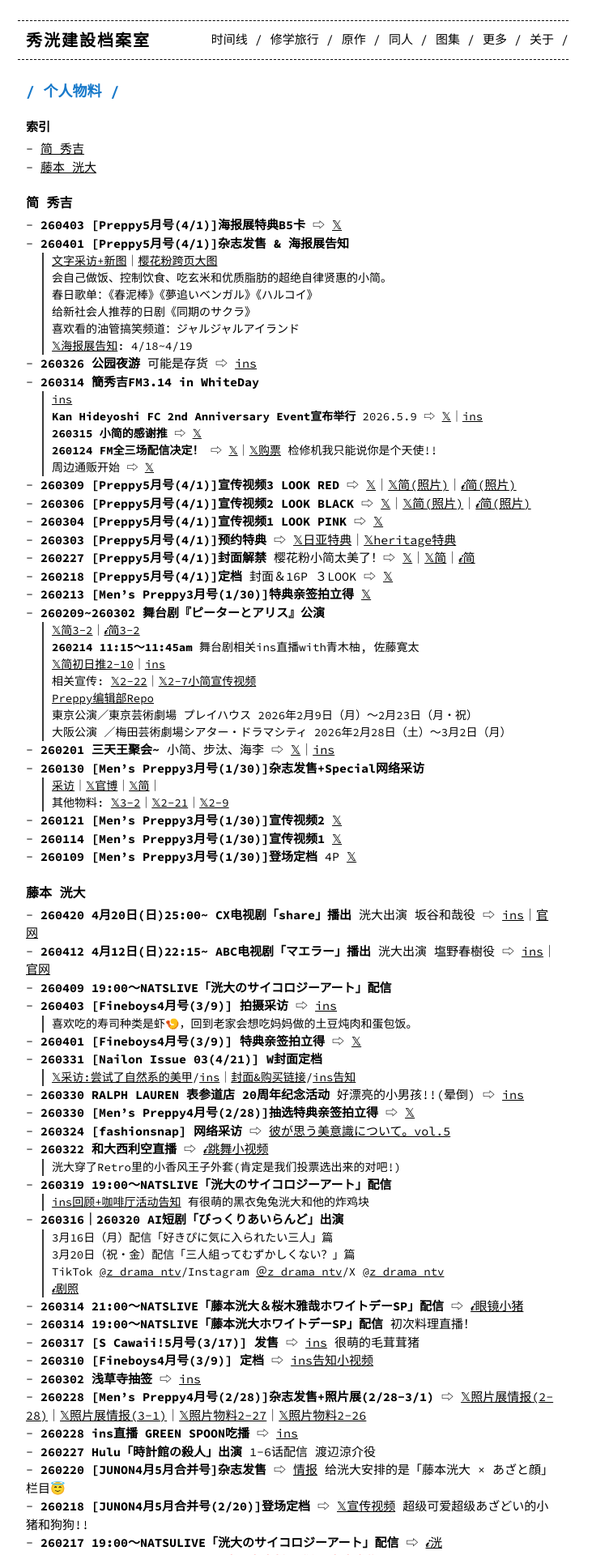
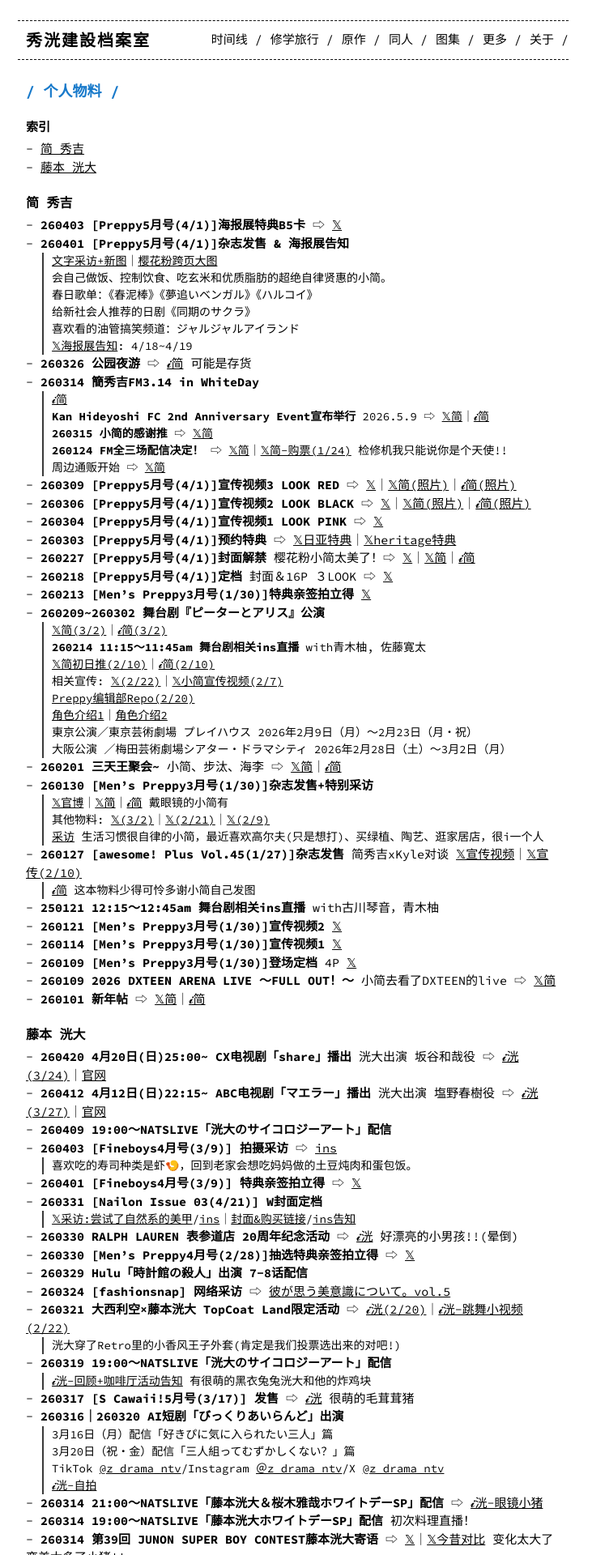
Before and after one commit to eri329/hidekou, a Jekyll site: the page built from solo.md, in a window 1280 px wide. Shown: the top 1920 px of the page at 81% size, without its empty margins (278-1009 px from the left). Built offline with Jekyll 4.4.1, drawn with Linux system fonts in a browser that asks for light colours; comment, search, counter and statistics services are not loaded; some of the changed text lies outside the part shown.

```diff
--- a/_sass/base.scss
+++ b/_sass/base.scss
@@ -291,10 +291,18 @@ li p {
 	color: #ee5b9f;
 }
 
+.sublist h4 {
+	/* orange:  #ee5222;
+	yellow: #ee8122;*/
+	font-weight: inherit;
+	font-size:inherit;
+	color: #28aa67;
+	display: inline;
+}
+
 .text-blue{
 	color: #1779ca;
 }
-
 
 .text-pink{
 	color: #ee5b9f;
@@ -302,6 +310,10 @@ li p {
 
 .text-red{
 	color: #ff1818;
+}
+
+.text-green{
+	color: #28aa67;
 }
 
 /**
--- a/solo.md
+++ b/solo.md
@@ -21,13 +21,13 @@ permalink: /solo/
     > 给新社会人推荐的日剧《同期のサクラ》
     > 喜欢看的油管搞笑频道：ジャルジャルアイランド
     > [𝕏海报展告知](https://x.com/preppy_magazine/status/2039281619069247671): 4/18~4/19
-* **260326 公园夜游** 可能是存货 ⇨ [ins](https://www.instagram.com/p/DWWKZqkAcnX/)
+* **260326 公园夜游** ⇨ [𝓲简](https://www.instagram.com/p/DWWKZqkAcnX/) 可能是存货
 * **260314 簡秀吉FM3.14 in WhiteDay**
-    > [ins](https://www.instagram.com/p/DV5p_dXgRfH/)
-    > **Kan Hideyoshi FC 2nd Anniversary Event宣布举行** 2026.5.9 ⇨ [𝕏](https://x.com/kan_hideyoshi/status/2032795150213361728)｜[ins](https://www.instagram.com/p/DV3Vn0kk78_/)
-    > **260315 小简的感谢推** ⇨ [𝕏](https://x.com/kan_hideyoshi/status/2033120587661639877)
-    > **260124 FM全三场配信决定！** ⇨ [𝕏](https://x.com/kan_hideyoshi/status/2015030271628984688)｜[𝕏购票](https://x.com/kan_hideyoshi/status/2015030692657365138) 检修机我只能说你是个天使!!
-    > 周边通贩开始 ⇨ [𝕏](https://x.com/kan_hideyoshi/status/2032788930429648988)
+    > [𝓲简](https://www.instagram.com/p/DV5p_dXgRfH/)
+    > **Kan Hideyoshi FC 2nd Anniversary Event宣布举行** 2026.5.9 ⇨ [𝕏简](https://x.com/kan_hideyoshi/status/2032795150213361728)｜[𝓲简](https://www.instagram.com/p/DV3Vn0kk78_/)
+    > **260315 小简的感谢推** ⇨ [𝕏简](https://x.com/kan_hideyoshi/status/2033120587661639877)
+    > **260124 FM全三场配信决定！** ⇨ [𝕏简](https://x.com/kan_hideyoshi/status/2015030271628984688)｜[𝕏简-购票(1/24)](https://x.com/kan_hideyoshi/status/2015030692657365138) 检修机我只能说你是个天使!!
+    > 周边通贩开始 ⇨ [𝕏简](https://x.com/kan_hideyoshi/status/2032788930429648988)
 * **260309 [Preppy5月号(4/1)]宣传视频3 LOOK RED** ⇨ [𝕏](https://x.com/preppy_magazine/status/2030946709312872943)｜[𝕏简(照片)](https://x.com/kan_hideyoshi/status/2030949588375585115)｜[𝓲简(照片)](https://www.instagram.com/p/DVqOxLtAd3q/)
 * **260306 [Preppy5月号(4/1)]宣传视频2 LOOK BLACK** ⇨ [𝕏](https://x.com/preppy_magazine/status/2029859539722371361)｜[𝕏简(照片)](https://x.com/kan_hideyoshi/status/2029861175610200232)｜[𝓲简(照片)](https://www.instagram.com/p/DVifz6UgSqE/)
 * **260304 [Preppy5月号(4/1)]宣传视频1 LOOK PINK** ⇨ [𝕏](https://x.com/preppy_magazine/status/2029134769234014703)
@@ -36,56 +36,65 @@ permalink: /solo/
 * **260218 [Preppy5月号(4/1)]定档** 封面＆16P ３LOOK ⇨ [𝕏](https://x.com/preppy_magazine/status/2023958811040502198)
 * **260213 [Men's Preppy3月号(1/30)]特典亲签拍立得** [𝕏](https://x.com/MensPREPPY/status/2022143706569314607)
 * **260209~260302 舞台剧『ピーターとアリス』公演**
-    > [𝕏简3-2](https://x.com/kan_hideyoshi/status/2028422110587285813)｜[𝓲简3-2](https://www.instagram.com/p/DVYRSt1gR4O/)
-    > **260214 11:15～11:45am** 舞台剧相关ins直播with青木柚, 佐藤寛太
-    > [𝕏简初日推2-10](https://x.com/kan_hideyoshi/status/2021168947534463070)｜[ins](https://www.instagram.com/p/DUkvERzAaGJ/)
-    > 相关宣传: [𝕏2-22](https://x.com/peteralice2026/status/2025514631612240023)｜[𝕏2-7小简宣传视频](https://x.com/peteralice2026/status/2019969375659565455)
-    > [Preppy编辑部Repo](https://preppyweb.com/article/18467)
+    > [𝕏简(3/2)](https://x.com/kan_hideyoshi/status/2028422110587285813)｜[𝓲简(3/2)](https://www.instagram.com/p/DVYRSt1gR4O/)
+    > **260214 11:15～11:45am 舞台剧相关ins直播** with青木柚, 佐藤寛太
+    > [𝕏简初日推(2/10)](https://x.com/kan_hideyoshi/status/2021168947534463070)｜[𝓲简(2/10)](https://www.instagram.com/p/DUkvERzAaGJ/)
+    > 相关宣传: [𝕏(2/22)](https://x.com/peteralice2026/status/2025514631612240023)｜[𝕏小简宣传视频(2/7)](https://x.com/peteralice2026/status/2019969375659565455)
+    > [Preppy编辑部Repo(2/20)](https://preppyweb.com/article/18467)
+    > [角色介绍1](https://x.com/peteralice2026/status/2017077813770178656)｜[角色介绍2](https://x.com/peteralice2026/status/2017160875648471305)
     > 東京公演／東京芸術劇場 プレイハウス 2026年2月9日（月）～2月23日（月・祝）
     > 大阪公演 ／梅田芸術劇場シアター・ドラマシティ 2026年2月28日（土）～3月2日（月）
-* **260201 三天王聚会~** 小简、步汰、海李 ⇨ [𝕏](https://x.com/kan_hideyoshi/status/2017922007124652543)｜[ins](https://www.instagram.com/p/DUNqivpgTpE/)
-* **260130 [Men's Preppy3月号(1/30)]杂志发售+Special网络采访**
-    > [采访](https://preppyweb.com/article/13642)｜[𝕏官博](https://x.com/MensPREPPY/status/2017077812331762041)｜[𝕏简](https://x.com/kan_hideyoshi/status/2017191401327571231)｜
-    > 其他物料: [𝕏3-2](https://x.com/MensPREPPY/status/2028334487172698393)｜[𝕏2-21](https://x.com/MensPREPPY/status/2025042809640595708)｜[𝕏2-9](https://x.com/MensPREPPY/status/2020694148496634272)
+* **260201 三天王聚会~** 小简、步汰、海李 ⇨ [𝕏简](https://x.com/kan_hideyoshi/status/2017922007124652543)｜[𝓲简](https://www.instagram.com/p/DUNqivpgTpE/)
+* **260130 [Men's Preppy3月号(1/30)]杂志发售+特别采访**
+    > [𝕏官博](https://x.com/MensPREPPY/status/2017077812331762041)｜[𝕏简](https://x.com/kan_hideyoshi/status/2017191401327571231)｜[𝓲简](https://www.instagram.com/p/DUIeSTuAS9F/) 戴眼镜的小简有
+    > 其他物料: [𝕏(3/2)](https://x.com/MensPREPPY/status/2028334487172698393)｜[𝕏(2/21)](https://x.com/MensPREPPY/status/2025042809640595708)｜[𝕏(2/9)](https://x.com/MensPREPPY/status/2020694148496634272)
+    > [采访](https://preppyweb.com/article/13642) 生活习惯很自律的小简，最近喜欢高尔夫(只是想打)、买绿植、陶艺、逛家居店，很i一个人
+* **260127 [awesome! Plus Vol.45(1/27)]杂志发售** 简秀吉xKyle对谈 [𝕏宣传视频](https://x.com/BP25th_awesome/status/2016063724092850629)｜[𝕏宣传(2/10)](https://x.com/BP25th_awesome/status/2021222626396418126)
+    > [𝓲简](https://www.instagram.com/p/DT5Bv2RgRwQ/) 这本物料少得可怜多谢小简自己发图
+* **250121 12:15～12:45am 舞台剧相关ins直播** with古川琴音，青木柚
 * **260121 [Men's Preppy3月号(1/30)]宣传视频2** [𝕏](https://x.com/MensPREPPY/status/2013808784532218344)
 * **260114 [Men's Preppy3月号(1/30)]宣传视频1** [𝕏](https://x.com/MensPREPPY/status/2011272065702379586)
 * **260109 [Men's Preppy3月号(1/30)]登场定档** 4P [𝕏](https://x.com/MensPREPPY/status/2009565817575244273)
-
+* **260109 2026 DXTEEN ARENA LIVE 〜FULL OUT！〜** 小简去看了DXTEEN的live ⇨ [𝕏简](https://x.com/kan_hideyoshi/status/2009624618139836593)
+* **260101 新年帖** ⇨ [𝕏简](https://x.com/kan_hideyoshi/status/2006668755011776684)｜[𝓲简](https://www.instagram.com/p/DS9tGd7gdps/)
 
 ## 藤本 洸大
 {: #kodai}
 
-* **260420 4月20日(日)25:00~ CX电视剧「share」播出** 洸大出演 坂谷和哉役 ⇨ [ins](https://www.instagram.com/p/DWRKHTMFG0q/)｜[官网](https://www.nbcuni.co.jp/jcon/share/)
-* **260412 4月12日(日)22:15~ ABC电视剧「マエラー」播出** 洸大出演 塩野春樹役 ⇨ [ins](https://www.instagram.com/p/DWYkRviFET7)｜[官网](https://www.asahi.co.jp/drama_error/)
+* **260420 4月20日(日)25:00~ CX电视剧「share」播出** 洸大出演 坂谷和哉役 ⇨ [𝓲洸(3/24)](https://www.instagram.com/p/DWRKHTMFG0q/)｜[官网](https://www.nbcuni.co.jp/jcon/share/)
+* **260412 4月12日(日)22:15~ ABC电视剧「マエラー」播出** 洸大出演 塩野春樹役 ⇨ [𝓲洸(3/27)](https://www.instagram.com/p/DWYkRviFET7)｜[官网](https://www.asahi.co.jp/drama_error/)
 * **260409 19:00〜NATSLIVE「洸大のサイコロジーアート」配信**
 * **260403 [Fineboys4月号(3/9)] 拍摄采访** ⇨ [ins](https://www.instagram.com/reel/DWqelsChh_S/)
     > 喜欢吃的寿司种类是虾🍤，回到老家会想吃妈妈做的土豆炖肉和蛋包饭。
 * **260401 [Fineboys4月号(3/9)] 特典亲签拍立得** ⇨ [𝕏](https://x.com/FINEBOYS_JP/status/2038994738989375816)
 * **260331 [Nailon Issue 03(4/21)] W封面定档**
     > [𝕏采访:尝试了自然系的美甲](https://x.com/nailonmagazine/status/2038912132218335297)/[ins](https://www.instagram.com/p/DWix6_oz51K/)｜[封面&购买链接](https://www.nylon.jp/nailon03_kodai)/[ins告知](https://www.instagram.com/p/DWiwL4kkr9g/)
-* **260330 RALPH LAUREN 表参道店 20周年纪念活动** 好漂亮的小男孩!!(晕倒) ⇨ [ins](https://www.instagram.com/p/DWgsy6-lBfE)
+* **260330 RALPH LAUREN 表参道店 20周年纪念活动** ⇨ [𝓲洸](https://www.instagram.com/p/DWgsy6-lBfE) 好漂亮的小男孩!!(晕倒)
 * **260330 [Men's Preppy4月号(2/28)]抽选特典亲签拍立得** ⇨ [𝕏](https://x.com/MensPREPPY/status/2038451147397017671)
+* **260329 Hulu「時計館の殺人」出演 7-8话配信**
 * **260324 [fashionsnap] 网络采访** ⇨ [彼が思う美意識について。vol.5](https://www.fashionsnap.com/special/sense-of-beauty-05/)
-* **260322 和大西利空直播** ⇨ [𝓲跳舞小视频](https://www.instagram.com/p/DWLkwOPCThP/)
+* **260321 大西利空×藤本洸大 TopCoat Land限定活动** ⇨ [𝓲洸(2/20)](https://www.instagram.com/p/DU-cB_OktuO/)｜[𝓲洸-跳舞小视频(2/22)](https://www.instagram.com/p/DWLkwOPCThP/)
     > 洸大穿了Retro里的小香风王子外套(肯定是我们投票选出来的对吧!)
 * **260319 19:00〜NATSLIVE「洸大のサイコロジーアート」配信**
-    > [ins回顾+咖啡厅活动告知](https://www.instagram.com/p/DWEMJkxFOhV/) 有很萌的黑衣兔兔洸大和他的炸鸡块
+    > [𝓲洸-回顾+咖啡厅活动告知](https://www.instagram.com/p/DWEMJkxFOhV/) 有很萌的黑衣兔兔洸大和他的炸鸡块
+* **260317 [S Cawaii!5月号(3/17)] 发售** ⇨ [𝓲洸](https://www.instagram.com/p/DV-9MwvlCpb/) 很萌的毛茸茸猪
 * **260316｜260320 AI短剧「びっくりあいらんど」出演**
     > 3月16日（月）配信「好きぴに気に入られたい三人」篇
     > 3月20日（祝・金）配信「三人組ってむずかしくない？」篇
     > TikTok [@z_drama_ntv](https://www.tiktok.com/@z_drama_ntv)/Instagram [＠z_drama_ntv](https://www.instagram.com/z_drama_ntv/)/X [@z_drama_ntv](https://x.com/z_drama_ntv)
-    > [𝓲剧照](https://www.instagram.com/p/DV8gI-cFGqf/)
-* **260314 21:00〜NATSLIVE「藤本洸大＆桜木雅哉ホワイトデーSP」配信** ⇨ [𝓲眼镜小猪](https://www.instagram.com/p/DV3eoDJFNjj/)
+    > [𝓲洸-自拍](https://www.instagram.com/p/DV8gI-cFGqf/)
+* **260314 21:00〜NATSLIVE「藤本洸大＆桜木雅哉ホワイトデーSP」配信** ⇨ [𝓲洸-眼镜小猪](https://www.instagram.com/p/DV3eoDJFNjj/)
 * **260314 19:00〜NATSLIVE「藤本洸大ホワイトデーSP」配信** 初次料理直播！
-* **260317 [S Cawaii!5月号(3/17)] 发售** ⇨ [ins](https://www.instagram.com/p/DV-9MwvlCpb/) 很萌的毛茸茸猪
+* **260314 第39回 JUNON SUPER BOY CONTEST藤本洸大寄语** ⇨ [𝕏](https://x.com/JUNON_jp/status/2032743543177904293)｜[𝕏今昔对比](https://x.com/JUNON_jp/status/2032652939605561641) 变化太大了变美太多了小猪!!
+* **260312 [JUNON4月5月合并号(2/20)]抽赏活动开始** 3/12~4/2 ⇨ [𝕏](https://x.com/JUNON_jp/status/2032018870941466918)｜[𝕏告知(2/20)](https://x.com/JUNON_jp/status/2024740820927336548)
 * **260310 [Fineboys4月号(3/9)] 定档** ⇨ [ins告知小视频](https://www.instagram.com/reel/DVs5MzUEd3A/)
-* **260302 浅草寺抽签** ⇨ [ins](https://www.instagram.com/p/DVYaIroFN1G/)
-* **260228 [Men's Preppy4月号(2/28)]杂志发售+照片展(2/28-3/1)** ⇨ [𝕏照片展情报(2-28)](https://x.com/MensPREPPY/status/2027575734475047011)｜[𝕏照片展情报(3-1)](https://x.com/MensPREPPY/status/2027881506861895943)｜[𝕏照片物料2-27](https://x.com/MensPREPPY/status/2027330370614518041)｜[𝕏照片物料2-26](https://x.com/MensPREPPY/status/2026854744182964407)
-* **260228 ins直播 GREEN SPOON吃播** ⇨ [ins](https://www.instagram.com/p/DVTXkltiRFe/)
+* **260302 浅草寺抽签** ⇨ [𝓲洸](https://www.instagram.com/p/DVYaIroFN1G/)
+* **260228 [Men's Preppy4月号(2/28)]杂志发售+照片展(2/28-3/1)** ⇨ [𝕏照片展情报(2/28)](https://x.com/MensPREPPY/status/2027575734475047011)｜[𝕏照片展情报(3/1)](https://x.com/MensPREPPY/status/2027881506861895943)｜[𝕏照片物料(2/27)](https://x.com/MensPREPPY/status/2027330370614518041)｜[𝕏照片物料(2/26)](https://x.com/MensPREPPY/status/2026854744182964407)
+* **260228 ins直播 GREEN SPOON吃播** ⇨ [𝓲洸](https://www.instagram.com/p/DVTXkltiRFe/)
 * **260227 Hulu「時計館の殺人」出演** 1-6话配信 渡辺涼介役
-* **260220 [JUNON4月5月合并号]杂志发售** ⇨ [情报](https://www.junon-tv.jp/articles/4215) 给洸大安排的是「藤本洸大 × あざと顔」栏目😇
-* **260218 [JUNON4月5月合并号(2/20)]登场定档** ⇨ [𝕏宣传视频](https://x.com/JUNON_jp/status/2023955645746250055) 超级可爱超级あざどい的小猪和狗狗!!
-* **260217 19:00～NATSULIVE「洸大のサイコロジーアート」配信** ⇨ [𝓲洸](https://www.instagram.com/p/DU3EDxGFETv/)
+* **260220 [JUNON4月5月合并号(2/20)]杂志发售** ⇨ [情报](https://www.junon-tv.jp/articles/4215) 给洸大安排的是「藤本洸大 × あざと顔」栏目😇
+* **260218 [JUNON4月5月合并号(2/20)]登场定档** ⇨ [𝕏宣传视频](https://x.com/JUNON_jp/status/2023955645746250055) 超级可爱超级あざとい的小猪和狗狗!
+* **260217 19:00～NATSLIVE「洸大のサイコロジーアート」配信** ⇨ [𝓲洸](https://www.instagram.com/p/DU3EDxGFETv/)
 * **260216 [Retro2月号(2/16)] 中国杂志封面登场&杂志发售**{: .text-red} ⇨ [𝓲洸](https://www.instagram.com/p/DU0M7aAFIyX/) Retro请人手一套好吗
     > **260209** [📕定档&宣传视频](https://www.xiaohongshu.com/discovery/item/6989a234000000001a021293?source=webshare&xhsshare=pc_web&xsec_token=ABAoRtZM1xosEKEZqcEjdXdxPYb7oDp3o6Cpjp0H0-ro8=&xsec_source=pc_share)
     > **260210** [📕小卡预览](https://www.xiaohongshu.com/discovery/item/698af39a000000001a020cab?source=webshare&xhsshare=pc_web&xsec_token=ABN5cUSNkl3UU0_pjAumkFbWxUWE61bkEz9Ek1PrZfyuk=&xsec_source=pc_share)
@@ -106,17 +115,22 @@ permalink: /solo/
     > **260311** [📕采访-专访上(10min)](https://www.xiaohongshu.com/discovery/item/69b121cc00000000280095d9?source=webshare&xhsshare=pc_web&xsec_token=ABW7F4i0X6LDXNXzUkhzApAkgK4IJ9LvW31uIKbRoj1fQ=&xsec_source=pc_share)
     > **260313** [📕采访-专访下(12min)](https://www.xiaohongshu.com/discovery/item/69b40eea00000000220253f7?source=webshare&xhsshare=pc_web&xsec_token=ABDYhckILwnp8-W6kFL5scCgwTgs8NuklrptONhM4seLo=&xsec_source=pc_share)
     > **260316** [📕横版花絮](https://www.xiaohongshu.com/discovery/item/69b7d83c000000002800a4d5?source=webshare&xhsshare=pc_web&xsec_token=ABP90l-WO7kHX8-ldaZQ-0CFNG4UMiDV_KReSYa3HYJs8=&xsec_source=pc_share)
-* **260216 [TRENDiCON No.14(2/16)]杂志发售** ⇨ [𝕏](https://x.com/trendicon_info/status/2023321459142058133)/[ins](https://www.instagram.com/p/DU0B9DqF3eJ/)｜[𝓲洸(2-20)](https://www.instagram.com/p/DU-qOUAlAm1/)
+* **260216 [TRENDiCON No.14(2/16)]杂志发售** ⇨ [𝕏](https://x.com/trendicon_info/status/2023321459142058133)/[ins](https://www.instagram.com/p/DU0B9DqF3eJ/)｜[𝓲洸(2/20)](https://www.instagram.com/p/DU-qOUAlAm1/)
     > **260220 图透** ⇨ [𝕏](https://x.com/trendicon_info/status/2024816302851035645)/[ins](https://www.instagram.com/p/DU-pwOpDfV4/)
     > **260221 宣传视频** ⇨ [𝕏](https://x.com/trendicon_info/status/2025178689650995203)/[ins](https://www.instagram.com/p/DVBOkGLkfC-/)
     > **260228 图透** ⇨ [𝕏](https://x.com/trendicon_info/status/2027670108848722145)/[ins](https://www.instagram.com/p/DVTQIxlgevn/)
+* **260215 [TRENDiCON No.14(2/16)]应募特典** ⇨ [𝕏](https://x.com/trendicon_info/status/2023004371571597768)/[ins](https://www.instagram.com/p/DUxxww0lKQg/)
+    > **250225 追加特典** ⇨ [𝕏2-25](https://x.com/trendicon_info/status/2026628241352782070)/[ins](https://www.instagram.com/p/DVLhvaPD6rr/)
 * **260214 [TRENDiCON No.14(2/16)]封面登场定档** ⇨ [𝕏](https://x.com/trendicon_info/status/2022327084715274739)｜[𝕏](https://x.com/trendicon_info/status/2022641974818554192)｜[ins](https://www.instagram.com/p/DUsoLIVj4WX/)｜[𝓲配置](https://www.instagram.com/p/DUvQad9gXHo/)
-    > **260215 应募特典** ⇨ [𝕏](https://x.com/trendicon_info/status/2023004371571597768)/[ins](https://www.instagram.com/p/DUxxww0lKQg/)｜追加特典(2-25) [𝕏追加特典(2-25)](https://x.com/trendicon_info/status/2026628241352782070)/[ins](https://www.instagram.com/p/DVLhvaPD6rr/)
-* **260214 [Men's Preppy4月号(2/28)]拍摄花絮+照片展告知** ⇨ [𝓲洸](https://www.instagram.com/p/DUvNG3fiWaM/)｜[𝕏照片展定档(有图)](https://x.com/MensPREPPY/status/2022506085379125313)｜[𝕏照片展宣传2-20(有图)](https://x.com/MensPREPPY/status/2024680411490840824)
+* **260214 [Men's Preppy4月号(2/28)]拍摄花絮+照片展告知** ⇨ [𝓲洸-拍摄花絮](https://www.instagram.com/p/DUvNG3fiWaM/)｜[𝕏照片展定档(图)](https://x.com/MensPREPPY/status/2022506085379125313)｜[𝕏照片展宣传(图)(2/20)](https://x.com/MensPREPPY/status/2024680411490840824)
 * **260214 web采访 推し楽:** ⇨ [采访](https://fan.books.rakuten.co.jp/articles/5677)｜[𝕏宣传](https://x.com/oshiraku/status/2022506115410596253)
-* **260207 24:00~EX ドラドラ大作戦「CUT.编辑された世界」出演** 田中健太役
-* **260206 web采访 BOYS meets logirl:** ⇨ [采访](https://tvablog.tv-asahi.co.jp/reading/logirl/14572/)
+    > 很有内容的一个采访，对小猪最近演的剧(修仲, 钟表馆, CUT)都问了很多问题
+* **260207 24:40~EX ドラドラ大作戦「CUT.编辑された世界」出演** 田中健太役
+* **260206 BOYS meets logirl拍摄** ⇨ [图](https://tvablog.tv-asahi.co.jp/reading/logirl/14572/)
 * **260206 [Men's Preppy4月号(2/28)] 特典情报** ⇨ [𝕏Amazon](https://x.com/MensPREPPY/status/2019688765145657362)｜[𝕏heritage](https://x.com/MensPREPPY/status/2019688513399333225)
 * **260202 [Men's Preppy4月号(2/28)] 宣传视频2** ⇨ [𝕏](https://x.com/MensPREPPY/status/2018263129063362807)
 
+
+[test](https://www.xiaohongshu.com/explore/69720375000000000a02e841?xsec_token=ABeKi32Oy9xEWGGcWfQSyMm3NvsF_Hfzrejd7UAicp1Aw=&xsec_source=pc_user)
+[test2](https://www.xiaohongshu.com/discovery/item/69720375000000000a02e841?source=webshare&xhsshare=pc_web&xsec_token=ABeKi32Oy9xEWGGcWfQSyMm3NvsF_Hfzrejd7UAicp1Aw=&xsec_source=pc_share)
 </div>
```
Also changed, not shown: about.md (+2 -1 lines), drama.md (+8 -1 lines), index.md (+29 -23 lines), changelog.md, 1 other file.
